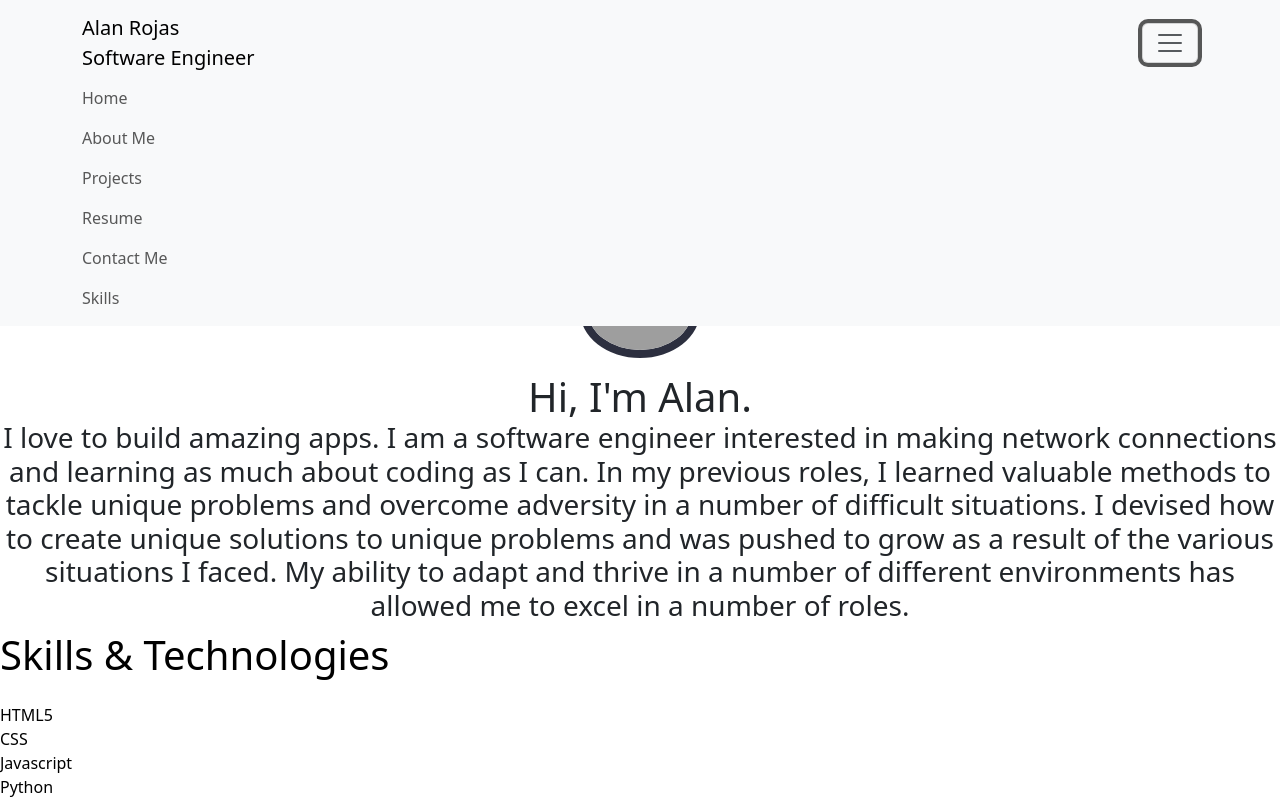
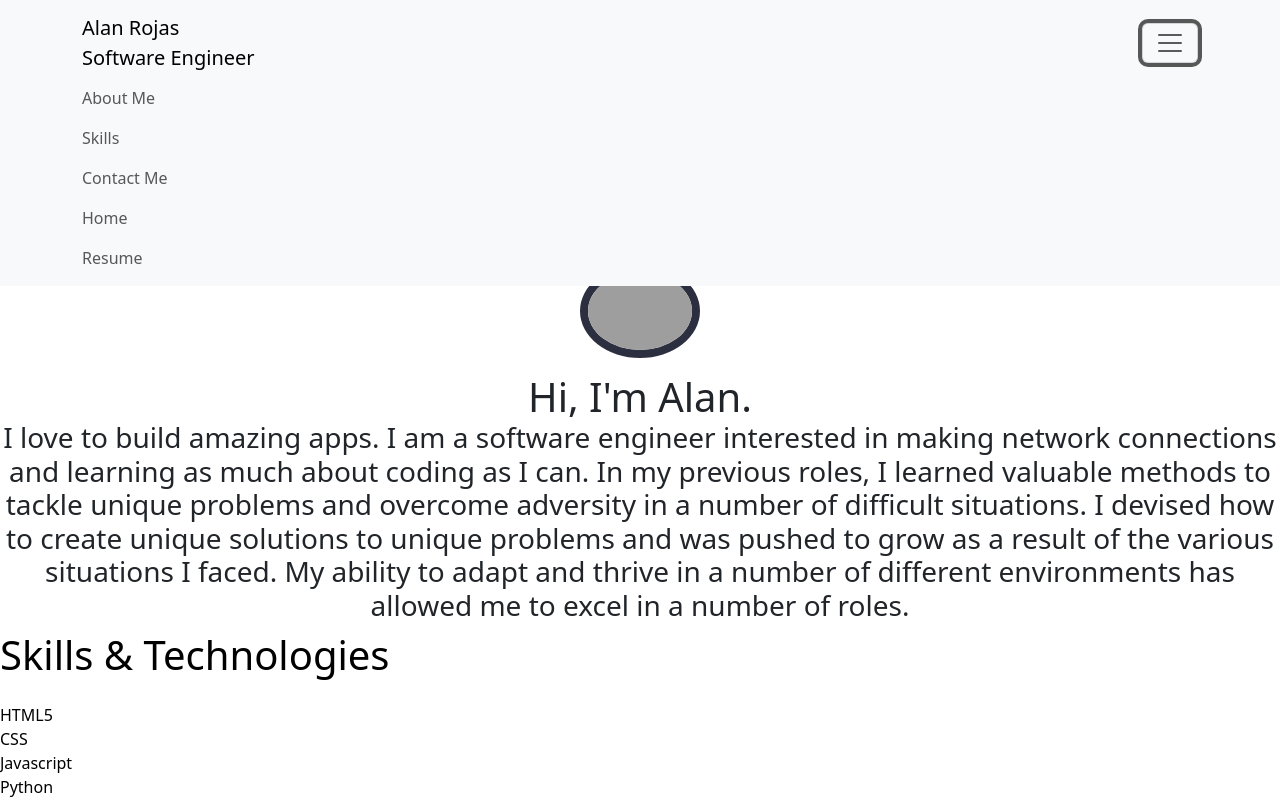
Before and after one commit to Alitodaroj/portfolio_page, a React (Create React App) app: page /Resume in a window 1280 px wide. Both pictures are taken after a click on the button 1170 px from the left and 43 px from the top of the page. Shown: the top 800 px of the page. Built offline with nearby package versions, Linux system fonts and the light colour scheme; grey boxes are pictures that could not be loaded.

Commit message:
resumed added to navbar

```diff
--- a/src/App.jsx
+++ b/src/App.jsx
@@ -1,15 +1,16 @@
 import React from "react";
-import { MyRoutes }  from "./components/Routes";
+import { BrowserRouter as Router }  from "react-router-dom";
 import Home from "./components/pages/Home";
+import Navbar from "./components/Navbar";
 import "./App.css";
 
 const App = () => {
   return (
       <>
-      <div>
-      <Home />
-      <MyRoutes />
-      </div>
+      <Router>
+          <Navbar />
+          <Home />
+      </Router>
       </>
     );
 }
--- a/src/components/Navbar.jsx
+++ b/src/components/Navbar.jsx
@@ -2,6 +2,8 @@ import React from 'react';
 import Container from 'react-bootstrap/Container';
 import Nav from 'react-bootstrap/Nav';
 import { Navbar } from 'react-bootstrap';
+import { Link } from "react-router-dom";
+
 
 function NavBar() {
     const scrollToSection = (sectionId) => {
@@ -14,22 +16,20 @@ function NavBar() {
     return (
             <Navbar expand="dark" className="bg-body-tertiary fixed-top" variant="light">
             <Container>
-        <Navbar.Brand href="#home" className="dark">
+            <Navbar.Brand className="dark">
                 Alan Rojas<br></br>Software Engineer
             </Navbar.Brand>
             <Navbar.Toggle aria-controls="basic-navbar-nav" />
             <Navbar.Collapse id="basic-navbar-nav">
             <Nav className="me-auto">
-            <Nav.Link path="./pages/Home">Home</Nav.Link>
-            <Nav.Link href="about">About Me</Nav.Link>
-            <Nav.Link href="#projects">Projects</Nav.Link>
-            <Nav.Link path="./pages/Resume">Resume</Nav.Link>
-            <Nav.Link href="#link">Contact Me</Nav.Link>
+                <Nav.Link onClick={() => scrollToSection('about')}>About Me</Nav.Link>
                 <Nav.Link onClick={() => scrollToSection('skills')}>Skills</Nav.Link>
+                <Nav.Link onClick={() => scrollToSection('contact')}>Contact Me</Nav.Link>
+                <Nav.Link as={Link} to="/">Home</Nav.Link>
+                <Nav.Link as={Link} to="/Resume">Resume</Nav.Link>
             </Nav>
             </Navbar.Collapse>
             </Container>
-    </Navbar>
-    )
+                </Navbar>    )
 }
 export default NavBar;
--- a/src/components/Routes.jsx
+++ b/src/components/Routes.jsx
@@ -1,14 +1,16 @@
 import { BrowserRouter as Router, Route, Routes } from "react-router-dom";
 import  Home  from "./pages/Home";
-import { Resume } from "./pages/Resume";
+import  Resume  from "./pages/Resume";
 
 export const MyRoutes = () => {
     return (
         <Router>
                 <Routes>
                     <Route path="/" element={<Home />} />
-                    <Route path="Resume" element={<Resume />} />
+                    <Route path="/Resume" element={<Resume />} />
                 </Routes>
         </Router>
     )
 }
+
+export default MyRoutes;
--- a/src/components/pages/Resume.jsx
+++ b/src/components/pages/Resume.jsx
@@ -9,3 +9,4 @@ export const Resume = () => {
         </>
     )
 }
+export default Resume;
```
Lines whose indentation alone changed are shown as unchanged.
